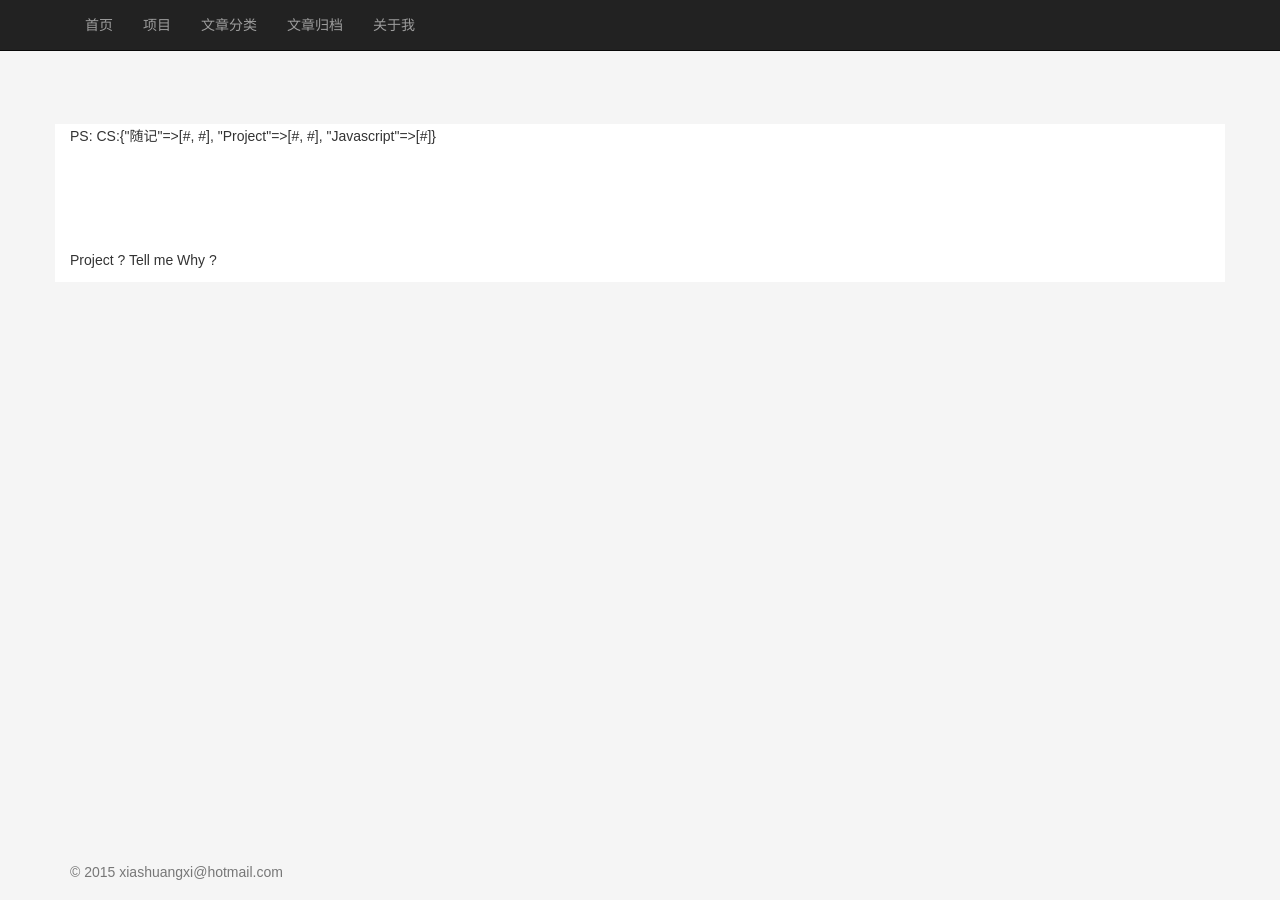
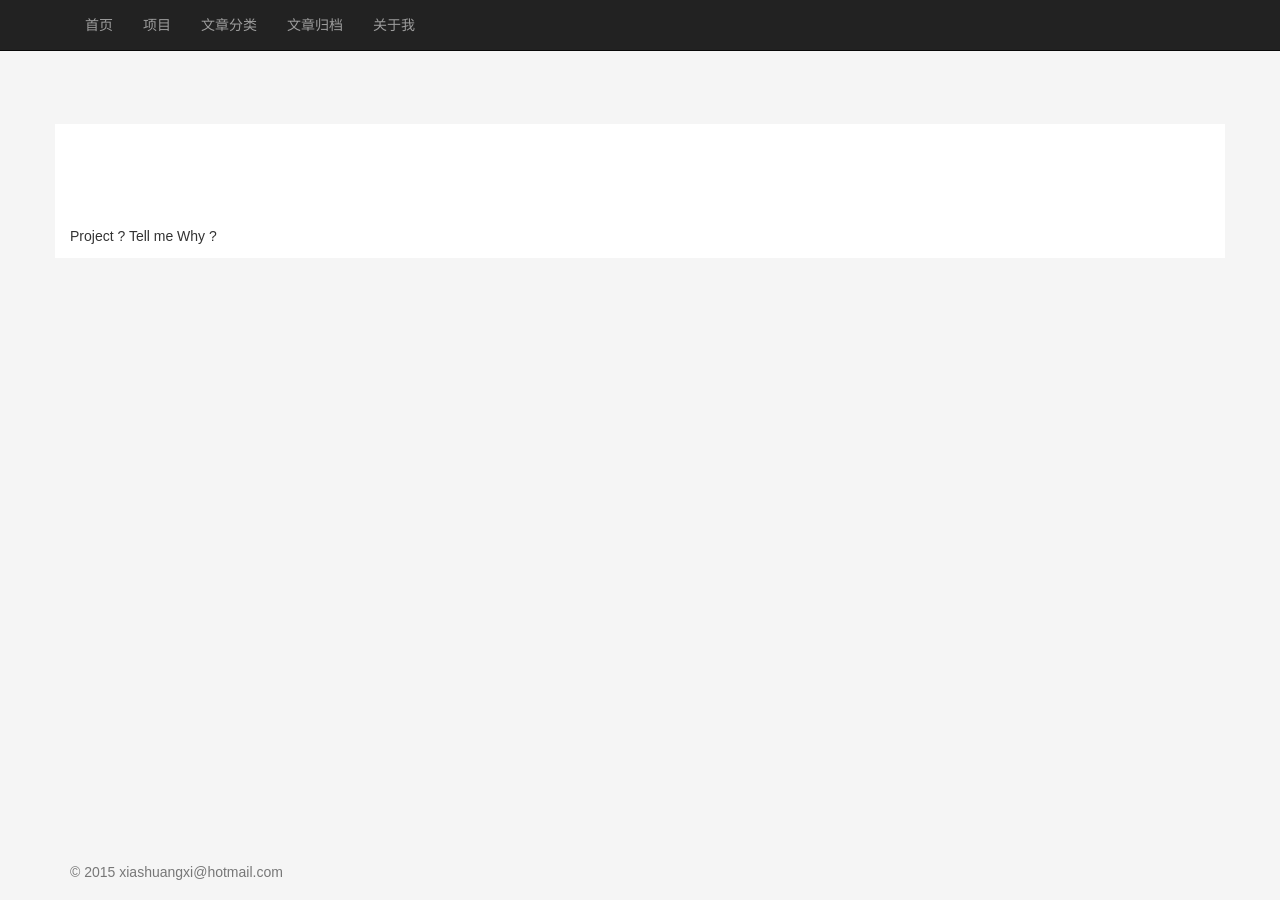
Before and after one commit to jinchangle/xiashuangxi.github.io, a Jekyll site: the page built from project/index.html, in a window 1280 px wide. Built offline with Jekyll 4.4.1, drawn with Linux system fonts in a browser that asks for light colours; nearby versions of some CDN libraries; comment, search, counter and statistics services are not loaded.

Commit message:
Please enter the commit message for your changes. Lines starting  with '' will be ignored, and an empty message aborts the commit.  On branch master  Your branch is up-to-date with 'origin/master'.
 Changes to be committed:
	modified:   _layouts/project/default.html

```diff
--- a/_layouts/project/default.html
+++ b/_layouts/project/default.html
@@ -9,8 +9,10 @@
     </div>
     <br>
     <div class="container docls" >
-        PS:{{site.categories.project}}
-        CS:{{site.categories}}
+        {{for post in site.categories}}
+            {{post.title}}
+        {{endfor}}
+
         <p style="padding-top:100px;">Project ? Tell me Why ?</p>
     </div>
     <p>
```
